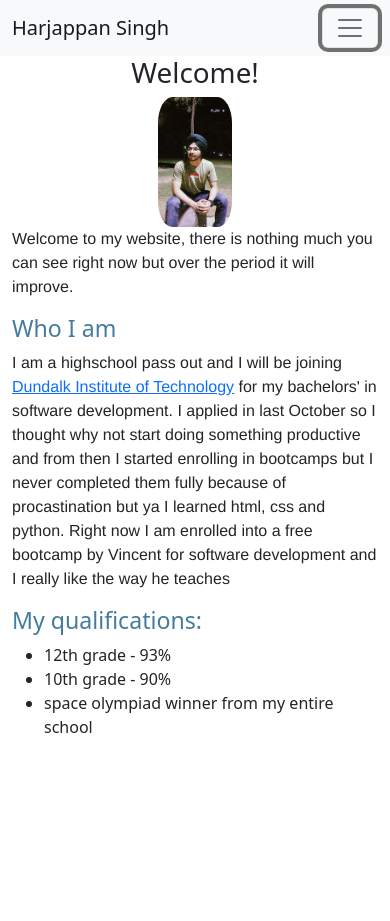
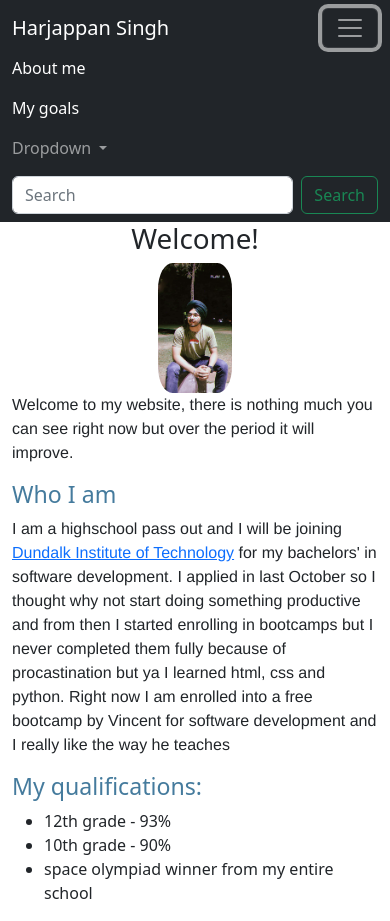
Before and after one commit to Harjappan2004/Harjappan_Singh, a plain HTML site: page index.html in a window 390 px wide. Both pictures are taken after a click on the button "Toggle navigation". Before the commit the page ends 844 px from the top, so only its background shows below. Drawn offline with nearby package versions, Linux system fonts and the light colour scheme.

Commit message:
fixed responsiveness of navigation bar

```diff
--- a/index.html
+++ b/index.html
@@ -10,40 +10,48 @@
     <!-- CSS only -->
     <link href="https://cdn.jsdelivr.net/npm/bootstrap@5.2.0-beta1/dist/css/bootstrap.min.css" rel="stylesheet"
         integrity="sha384-0evHe/X+R7YkIZDRvuzKMRqM+OrBnVFBL6DOitfPri4tjfHxaWutUpFmBp4vmVor" crossorigin="anonymous">
+    <script src="https://cdn.jsdelivr.net/npm/bootstrap@5.2.0-beta1/dist/js/bootstrap.bundle.min.js"
+        integrity="sha384-pprn3073KE6tl6bjs2QrFaJGz5/SUsLqktiwsUTF55Jfv3qYSDhgCecCxMW52nD2"
+        crossorigin="anonymous"></script>
 </head>
 
 <body>
-
-    <nav class="navbar navbar-expand-lg bg-light">
-        <div class="container-fluid">
+    <nav class="navbar navbar-expand-lg navbar-dark bg-dark">
+        <div class="container">
             <a class="navbar-brand" href="#">Harjappan Singh</a>
-            <button class="navbar-toggler" type="button" data-bs-toggle="collapse" data-bs-target="#navbarNavDropdown"
-                aria-controls="navbarNavDropdown" aria-expanded="false" aria-label="Toggle navigation">
+            <button class="navbar-toggler" type="button" data-bs-toggle="collapse"
+                data-bs-target="#navbarSupportedContent" aria-controls="navbarSupportedContent" aria-expanded="false"
+                aria-label="Toggle navigation">
                 <span class="navbar-toggler-icon"></span>
             </button>
-            <div class="collapse navbar-collapse" id="navbarNavDropdown">
-                <ul class="navbar-nav">
+            <div class="collapse navbar-collapse" id="navbarSupportedContent">
+                <ul class="navbar-nav me-auto mb-2 mb-lg-0">
                     <li class="nav-item">
-                        <a class="nav-link active" aria-current="page" href="index.html">Home</a>
+                        <a class="nav-link active" aria-current="page" href="./About me/index.html">About me</a>
                     </li>
                     <li class="nav-item">
-                        <a class="nav-link" href="./About me/index.html">About me</a>
+                        <a class="nav-link active" aria-current="page" href="./My goals/index.html">My goals</a>
                     </li>
-                    <li class="nav-item">
-                        <a class="nav-link" href="./My goals/index.html">My goals</a>
-                    </li>
+
                     <li class="nav-item dropdown">
-                        <a class="nav-link dropdown-toggle" href="#" id="navbarDropdownMenuLink" role="button"
+                        <a class="nav-link dropdown-toggle" href="#" id="navbarDropdown" role="button"
                             data-bs-toggle="dropdown" aria-expanded="false">
-                            More
+                            Dropdown
                         </a>
-                        <ul class="dropdown-menu" aria-labelledby="navbarDropdownMenuLink">
-                            <li><a class="dropdown-item" href="#">Resume</a></li>
-                            <li><a class="dropdown-item" href="#">Projects</a></li>
-                            <li><a class="dropdown-item" href="#">Portfolio</a></li>
+                        <ul class="dropdown-menu" aria-labelledby="navbarDropdown">
+                            <li><a class="dropdown-item" href="#">Action</a></li>
+                            <li><a class="dropdown-item" href="#">Another action</a></li>
+                            <li>
+                                <hr class="dropdown-divider">
+                            </li>
+                            <li><a class="dropdown-item" href="#">Something else here</a></li>
                         </ul>
                     </li>
                 </ul>
+                <form class="d-flex" role="search">
+                    <input class="form-control me-2" type="search" placeholder="Search" aria-label="Search">
+                    <button class="btn btn-outline-success" type="submit">Search</button>
+                </form>
             </div>
         </div>
     </nav>
@@ -73,6 +81,8 @@
             </ul>
         </div>
     </main>
+    <!-- JavaScript Bundle with Popper -->
+
 </body>
 
 </html>
```
